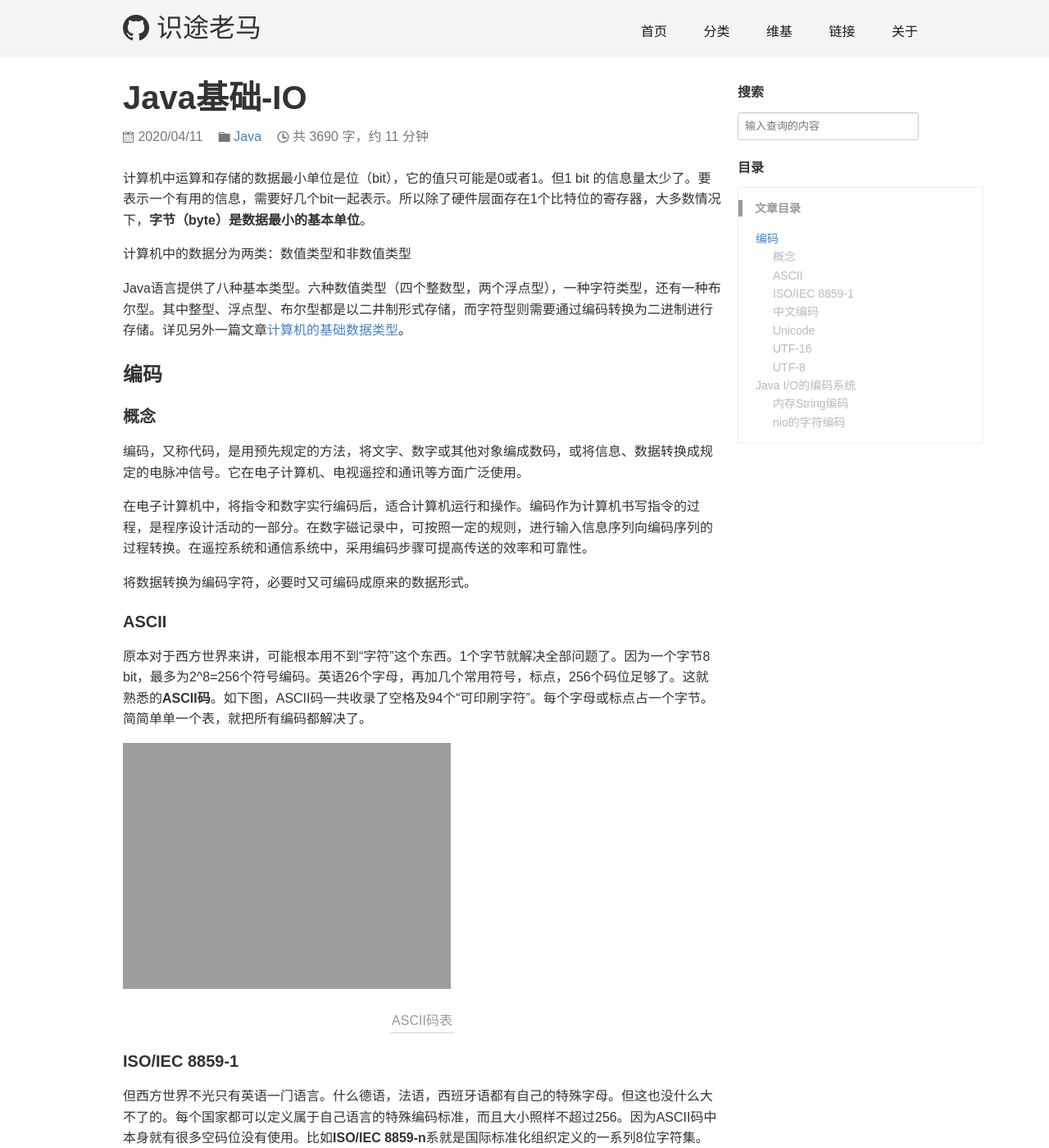
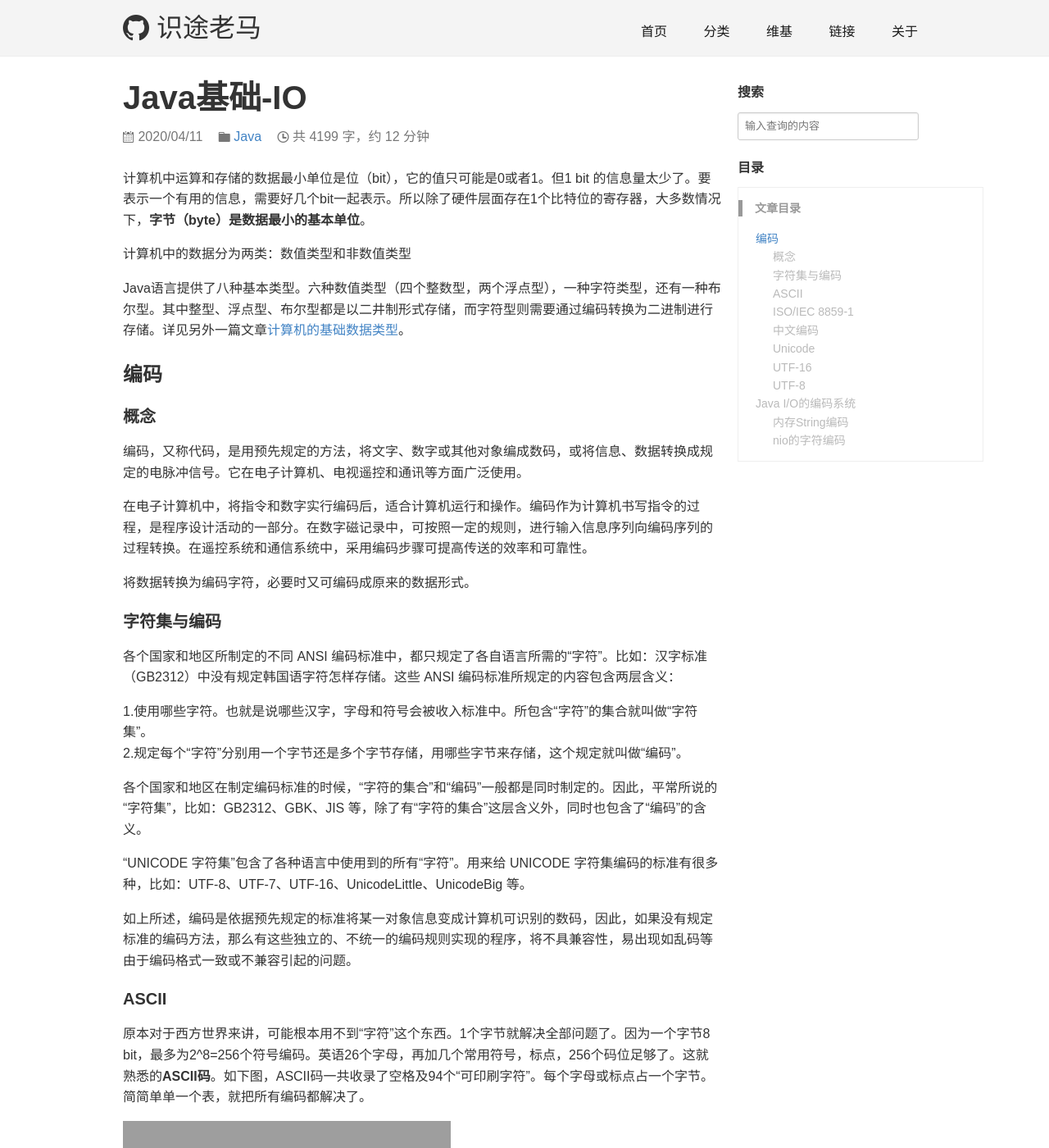
Before and after one commit to MazFactor/mzlongblog, a Jekyll site: the page built from _posts/2020-04-11-Java基础-IO.md, in a window 1280 px wide and 1400 px high. Shown: the whole window at 82% size. Built offline with Jekyll 4.4.1, drawn with Linux system fonts in a browser that asks for light colours; comment, search, counter and statistics services are not loaded.

Commit message:
_posts/2020-04-11-Java基础-IO.md v1.5

```diff
--- a/_posts/2020-04-11-Java基础-IO.md
+++ b/_posts/2020-04-11-Java基础-IO.md
@@ -18,6 +18,18 @@ Java语言提供了八种基本类型。六种数值类型（四个整数型，
 在电子计算机中，将指令和数字实行编码后，适合计算机运行和操作。编码作为计算机书写指令的过程，是程序设计活动的一部分。在数字磁记录中，可按照一定的规则，进行输入信息序列向编码序列的过程转换。在遥控系统和通信系统中，采用编码步骤可提高传送的效率和可靠性。
 
 将数据转换为编码字符，必要时又可编码成原来的数据形式。
+
+#### 字符集与编码
+各个国家和地区所制定的不同 ANSI 编码标准中，都只规定了各自语言所需的“字符”。比如：汉字标准（GB2312）中没有规定韩国语字符怎样存储。这些 ANSI 编码标准所规定的内容包含两层含义：
+
+1.使用哪些字符。也就是说哪些汉字，字母和符号会被收入标准中。所包含“字符”的集合就叫做“字符集”。<br>
+2.规定每个“字符”分别用一个字节还是多个字节存储，用哪些字节来存储，这个规定就叫做“编码”。
+
+各个国家和地区在制定编码标准的时候，“字符的集合”和“编码”一般都是同时制定的。因此，平常所说的“字符集”，比如：GB2312、GBK、JIS 等，除了有“字符的集合”这层含义外，同时也包含了“编码”的含义。
+
+“UNICODE 字符集”包含了各种语言中使用到的所有“字符”。用来给 UNICODE 字符集编码的标准有很多种，比如：UTF-8、UTF-7、UTF-16、UnicodeLittle、UnicodeBig 等。
+
+如上所述，编码是依据预先规定的标准将某一对象信息变成计算机可识别的数码，因此，如果没有规定标准的编码方法，那么有这些独立的、不统一的编码规则实现的程序，将不具兼容性，易出现如乱码等由于编码格式一致或不兼容引起的问题。
 
 #### ASCII
 原本对于西方世界来讲，可能根本用不到“字符”这个东西。1个字节就解决全部问题了。因为一个字节8 bit，最多为2^8=256个符号编码。英语26个字母，再加几个常用符号，标点，256个码位足够了。这就熟悉的**ASCII码**。如下图，ASCII码一共收录了空格及94个“可印刷字符”。每个字母或标点占一个字节。简简单单一个表，就把所有编码都解决了。
```
